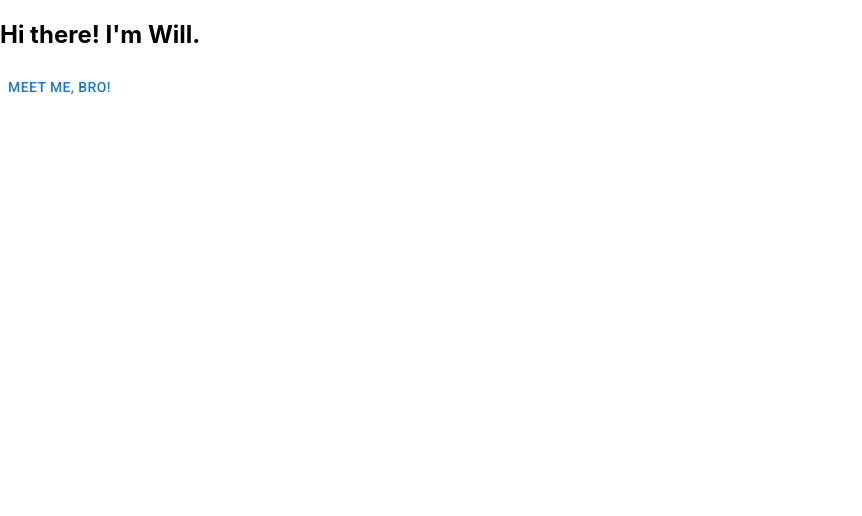
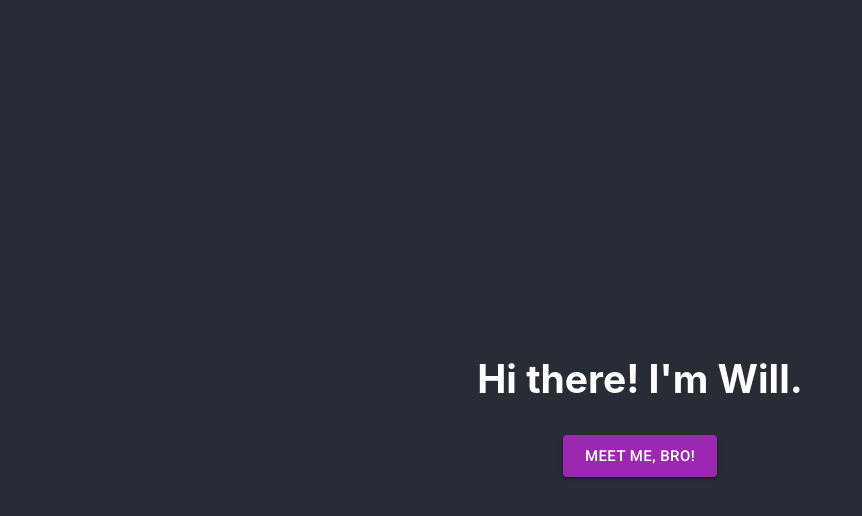
Before and after one commit to willdarkins/portfolio_darkins, a React (Create React App) app: page / in a window 1280 px wide. Shown: the top 516 px of the page, without its empty margins (0-862 px from the left). Built offline with nearby package versions, Linux system fonts and the light colour scheme.

Commit message:
playing around with buttons in Material UI - ALSO - installed the icons dependency

```diff
--- a/package.json
+++ b/package.json
@@ -6,6 +6,7 @@
     "@emotion/react": "^11.7.1",
     "@emotion/styled": "^11.6.0",
     "@fontsource/roboto": "^4.5.1",
+    "@mui/icons-material": "^5.2.4",
     "@mui/material": "^5.2.4",
     "@mui/styled-engine-sc": "^5.1.0",
     "@testing-library/jest-dom": "^5.16.1",
--- a/src/App.js
+++ b/src/App.js
@@ -6,9 +6,13 @@ import Button from '@mui/material/Button'
 function App() {
   return (
     <>
-      <main>
+      <main className='App-header'>
         <About />
-        <Button>
+        <Button
+        onClick={() => alert('Fuck You')}
+        variant='contained'
+        color='secondary'
+        size='large'>
           Meet Me, Bro!
         </Button>
       </main>
```
Also changed, not shown: 1 other file (tests, documents, lock files or other folders).
